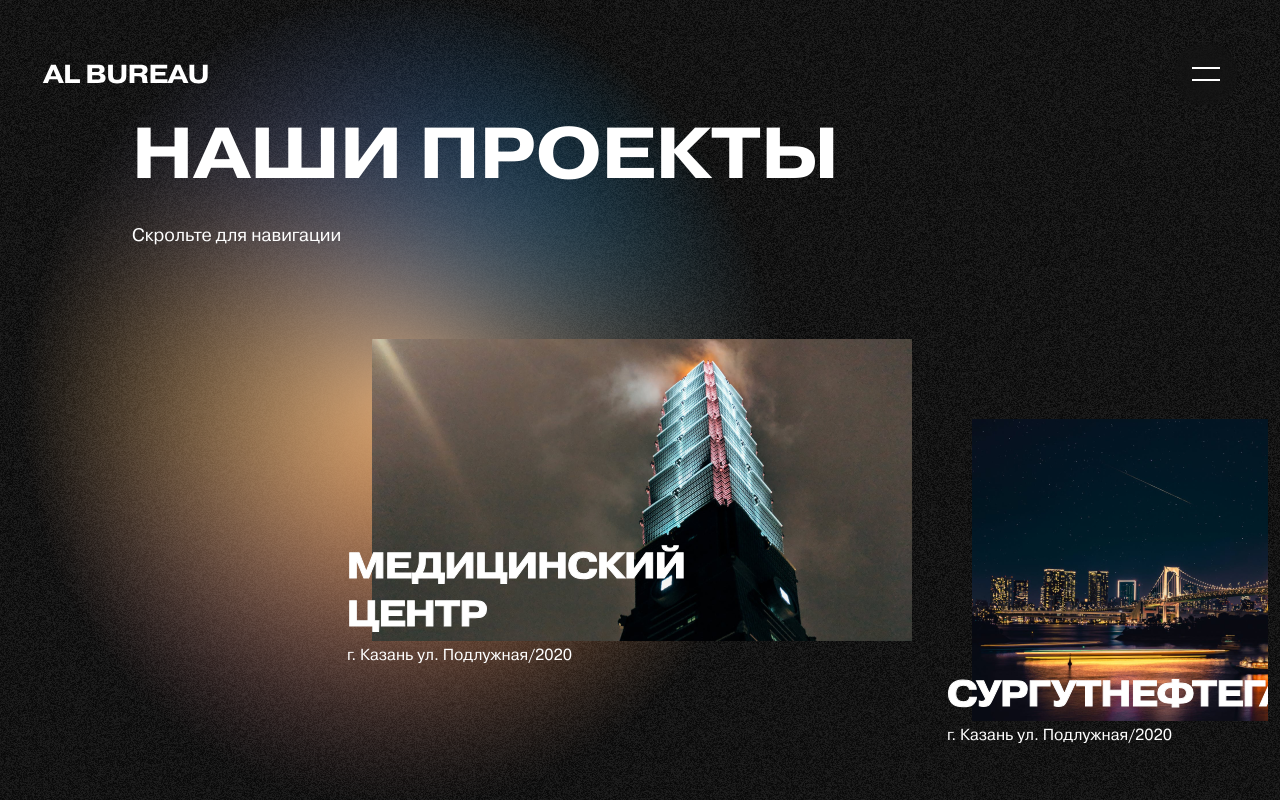
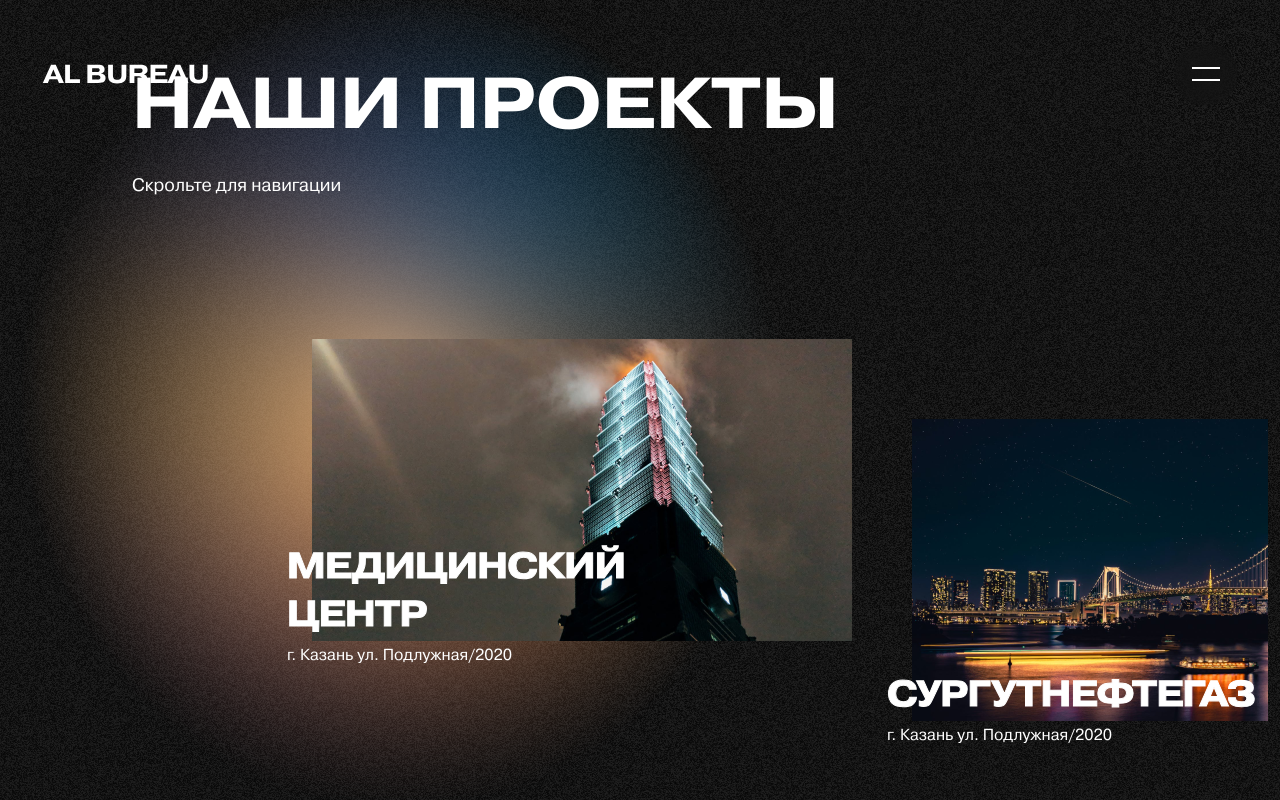
Before and after one commit to biloholovskyi/al_bureau, a React (Create React App) app: page /projects in a window 1280 px wide. Built offline with nearby package versions, Linux system fonts and the light colour scheme.

Commit message:
fix scroll in all case

```diff
--- a/package.json
+++ b/package.json
@@ -43,6 +43,9 @@
     ]
   },
   "devDependencies": {
-    "react-router-dom": "^5.2.0"
+    "axios": "^0.21.4",
+    "jquery": "^3.6.0",
+    "react-router-dom": "^5.2.0",
+    "react-scroll-wheel-handler": "^2.1.0"
   }
 }
--- a/public/index.html
+++ b/public/index.html
@@ -17,4 +17,5 @@
   <body id="body">
     <div id="root"></div>
   </body>
+  <script src="https://cdnjs.cloudflare.com/ajax/libs/jquery-mousewheel/3.1.13/jquery.mousewheel.min.js"></script>
 </html>
--- a/src/pages/Projects/Slider/slider.js
+++ b/src/pages/Projects/Slider/slider.js
@@ -29,21 +29,22 @@ const test = [
 const Slider = () => {
   let ref = useRef();
 
-  useEffect(()=> {
-    const el = ref.current;
-    if(el){
-      const onWheel = e => {
-        e.preventDefault();
-        el.scrollTo({
-          left: el.scrollLeft + e.deltaY * 4,
-          behavior: 'smooth'
-        })
-      }
-      el.addEventListener('wheel', onWheel)
-
-      return ()=> el.removeEventListener('wheel', onWheel)
-    }
-  }, [])
+  // useEffect(()=> {
+  //   const el = ref.current;
+  //   if(el){
+  //     const onWheel = e => {
+  //       console.log('whel')
+  //       e.preventDefault();
+  //       el.scrollTo({
+  //         left: el.scrollLeft + e.deltaY * 4,
+  //         behavior: 'smooth'
+  //       })
+  //     }
+  //     el.addEventListener('wheel', onWheel)
+  //
+  //     return ()=> el.removeEventListener('wheel', onWheel)
+  //   }
+  // }, [])
 
   return (
     <>
--- a/src/pages/Projects/Slider/style.css
+++ b/src/pages/Projects/Slider/style.css
@@ -3,8 +3,9 @@
 }
 
 .projects-container .projects-wrapper {
-  height: 450px;
-  transform: translate3d(300px,0,0);
+  overflow-x: auto;
+  height: 550px;
+  /*transform: translate3d(300px,0,0);*/
   display: flex;
   align-items: center;
 }
@@ -16,6 +17,12 @@
 }
 
 
+.projects-container .projects-wrapper::-webkit-scrollbar {
+  -webkit-appearance: none;
+  width: 0;
+  height: 0;
+}
+
 .projects-container .projects-wrapper .project-slide {
   width: 100%!important;
   max-width: 580px;
@@ -26,6 +33,14 @@
   justify-content: flex-end;
   cursor: pointer;
   margin-left: 60px;
+}
+
+.projects-container .projects-wrapper .project-slide:first-child {
+  margin-left: 300px;
+}
+
+.projects-container .projects-wrapper .project-slide:last-child {
+  margin-right: 300px;
 }
 
 .projects-container .projects-wrapper .project-slide .info {
```
Also changed, not shown: 1 other file (tests, documents, lock files or other folders).
